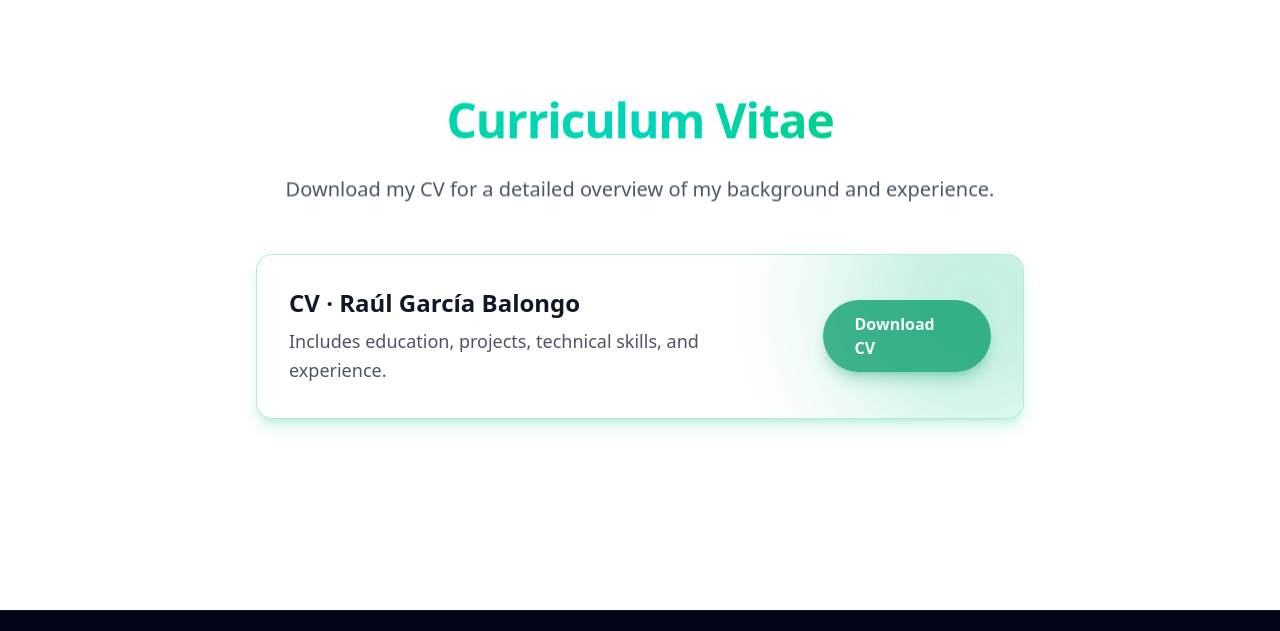
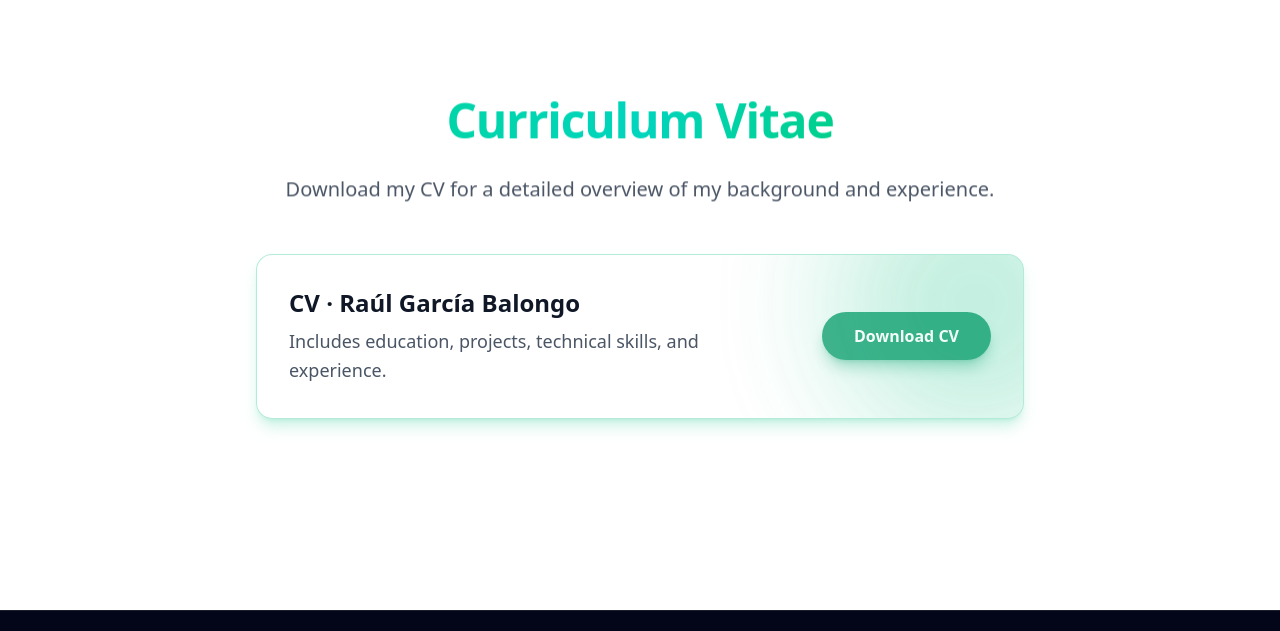
Before and after one commit to Raulgb4/raulgb4.github.io, an Astro site: page /en in a window 1280 px wide. Shown: the part 3480-4111 px from the top of the page. Built offline with nearby package versions, Linux system fonts and the light colour scheme; Astro itself is replaced by a stand-in of ours.

Commit message:
feat: update download button to support language-specific CV links

```diff
--- a/src/pages/[lang]/index.astro
+++ b/src/pages/[lang]/index.astro
@@ -1028,10 +1028,15 @@ const techStack: TechIcon[] = [...dataIcons, ...devIcons];
 
             <!-- Download button -->
             <a
-              href="/assets/genericCV/Mi_CV_en_inglés.pdf"
+              href={lang === "es"
+                ? "/assets/genericCV/Mi_CV_en_español.pdf"
+                : "/assets/genericCV/Mi_CV_en_inglés.pdf"}
               download
-              class="relative inline-flex items-center justify-center rounded-full
-                   px-8 py-3 text-base font-semibold
+              class="relative inline-flex items-center justify-center
+                     rounded-full
+                     px-8 py-3
+                     text-base font-semibold
+                     whitespace-nowrap
                      bg-emerald-600 text-white
                      shadow-lg shadow-emerald-600/40
                      transition-all duration-300
@@ -1041,6 +1046,7 @@ const techStack: TechIcon[] = [...dataIcons, ...devIcons];
             >
               {t(lang, "cv.download")}
             </a>
+
           </div>
         </div>
       </Reveal>
```
Lines whose indentation alone changed are shown as unchanged.
